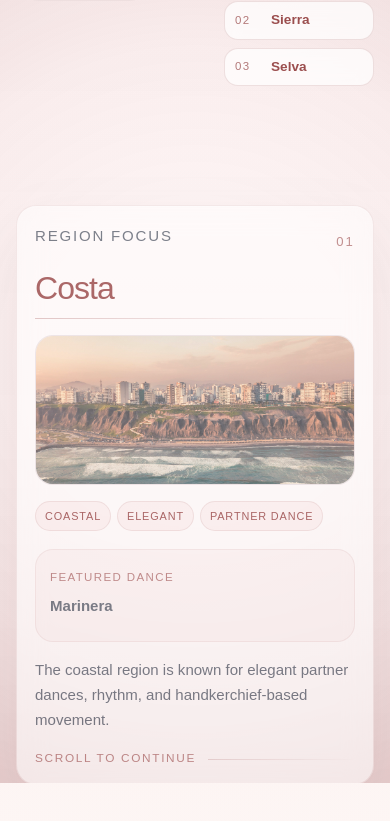
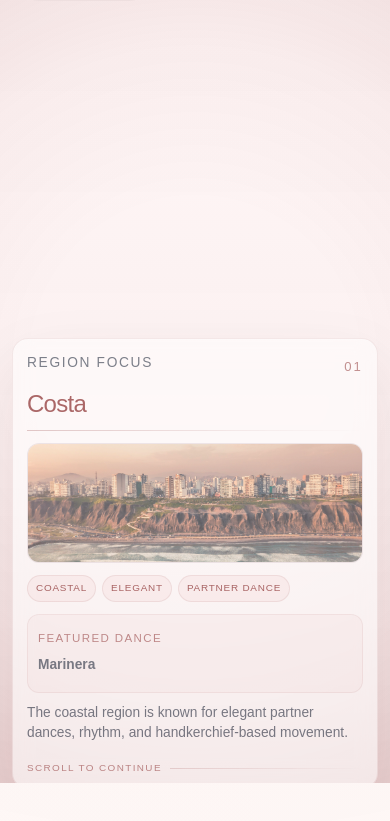
Before and after one commit to victobiz/sumaq-tusuy-site, a Next.js app: page / in a window 390 px wide. Shown: the part 2539-3360 px from the top of the page. Built offline with nearby package versions, Linux system fonts and the light colour scheme; a web font is replaced by a local one.

Commit message:
added scrollytelling mobile

```diff
--- a/components/scrolly/PeruScrollyMap.tsx
+++ b/components/scrolly/PeruScrollyMap.tsx
@@ -150,8 +150,9 @@ export default function PeruScrollyMap() {
       mapSprite.x = hostW / 2;
       mapSprite.y = hostH / 2;
 
-      const maxW = hostW * 0.68;
-      const maxH = hostH * 0.86;
+      const isMobile = hostW < 900;
+const maxW = isMobile ? hostW * 0.82 : hostW * 0.68;
+const maxH = isMobile ? hostH * 0.58 : hostH * 0.86;
       const scale = Math.min(maxW / texW, maxH / texH);
 
       mapSprite.width = texW * scale;
@@ -226,7 +227,10 @@ export default function PeruScrollyMap() {
 
       const hostW = canvasHost.clientWidth || window.innerWidth;
       const hostH = canvasHost.clientHeight || window.innerHeight;
-      const count = Math.min(70, Math.max(36, Math.floor(hostW / 22)));
+      const isMobile = hostW < 900;
+const count = isMobile
+  ? Math.min(24, Math.max(14, Math.floor(hostW / 30)))
+  : Math.min(70, Math.max(36, Math.floor(hostW / 22)));
 
       for (let i = 0; i < count; i++) {
         const node = new Graphics();
--- a/components/scrolly/peru-scrolly-map.css
+++ b/components/scrolly/peru-scrolly-map.css
@@ -428,3 +428,121 @@ body {
     height: 150px;
   }
 }
+
+@media (max-width: 900px) {
+  .scrolly-layout,
+  .phase-two-layout {
+    min-height: 280vh;
+  }
+
+  .sticky-stage {
+    height: 100svh;
+  }
+
+  .chapter-indicator {
+    display: none;
+  }
+
+  .info-panel {
+    left: 12px;
+    right: 12px;
+    bottom: 12px;
+    width: auto;
+    max-width: none;
+    z-index: 30;
+  }
+
+  .premium-panel,
+  .light-theme-panel {
+    padding: 14px 14px 12px;
+    border-radius: 16px;
+    backdrop-filter: blur(10px);
+  }
+
+  .panel-topline {
+    margin-bottom: 10px;
+  }
+
+  .panel-title-wrap h2,
+  .info-panel h2 {
+    font-size: 1.5rem;
+    line-height: 1.05;
+  }
+
+  .panel-media {
+    height: 120px;
+    margin: 12px 0;
+    border-radius: 12px;
+  }
+
+  .panel-meta-row {
+    gap: 6px;
+    margin: 10px 0 12px;
+  }
+
+  .panel-chip {
+    font-size: 0.62rem;
+    padding: 5px 8px;
+  }
+
+  .panel-highlight {
+    padding: 10px 10px 9px;
+    border-radius: 12px;
+    margin-bottom: 10px;
+  }
+
+  .panel-highlight-value {
+    font-size: 1rem;
+  }
+
+  .panel-description,
+  .info-panel p {
+    font-size: 0.86rem;
+    line-height: 1.45;
+    margin: 0 0 8px;
+  }
+
+  .panel-footer {
+    gap: 8px;
+  }
+
+  .panel-footer-label {
+    font-size: 0.62rem;
+  }
+
+  .story-column,
+  .phase-two-story {
+    width: 100%;
+    margin: 0;
+    padding: 100svh 12px 0;
+  }
+
+  .story-step,
+  .phase-two-step {
+    min-height: 85vh;
+    align-items: flex-start;
+    justify-content: center;
+  }
+
+  .story-card {
+    width: 100%;
+    margin-top: 24px;
+    padding: 16px;
+    border-radius: 16px;
+  }
+
+  .story-card h3 {
+    font-size: 1.25rem;
+    margin-top: 6px;
+    margin-bottom: 8px;
+  }
+
+  .story-card p {
+    font-size: 0.9rem;
+    line-height: 1.45;
+  }
+
+  .step-label {
+    font-size: 0.68rem;
+  }
+}
```
